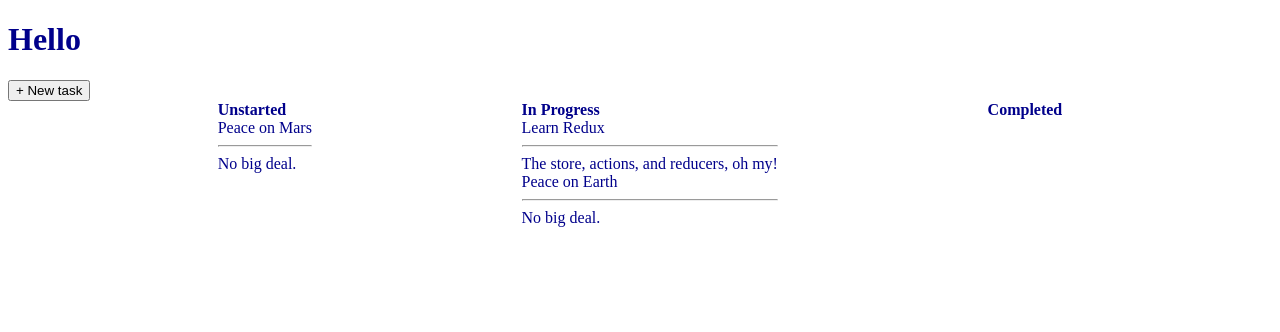
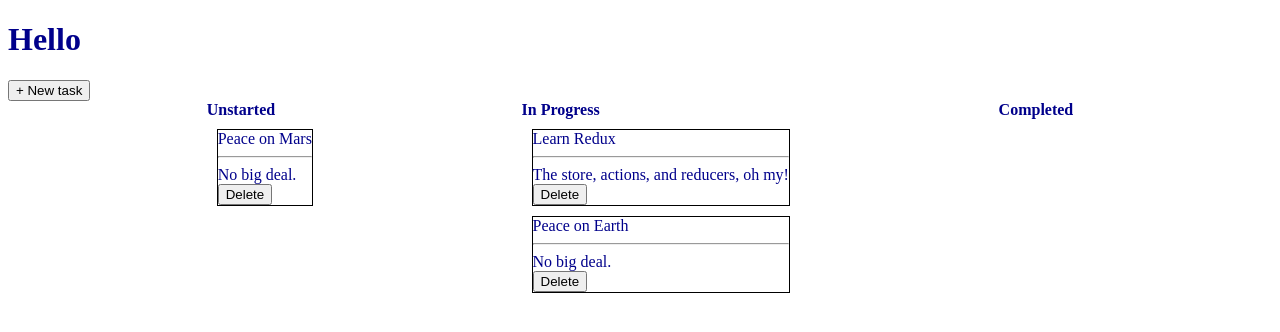
Before and after one commit to ankozlov98/Kanban, a React app: page / in a window 1280 px wide. Shown: the top 332 px of the page. Built offline with nearby package versions, Linux system fonts and the light colour scheme.

Commit message:
Added Delete functions

```diff
--- a/src/App.tsx
+++ b/src/App.tsx
@@ -3,12 +3,12 @@ import React, { Dispatch, useEffect, useState } from 'react'
 import { connect } from 'react-redux'
 import { TaskType } from './index'
 import TasksPage from './Components/TasksPage'
-import { CreateTask, CreateTaskType } from './Redux/actions'
+import { CreateTask, CreateTaskType, DeleteTask, DeleteTaskType } from './Redux/actions'
 
 
 type PropTaskType = {
-    tasks: TaskType[]
-    dispatch: React.Dispatch<any>
+    tasks: TaskType[],
+    dispatch: React.Dispatch<any>,
 }
 
 const mockArray: TaskType[] = [{
@@ -25,19 +25,23 @@ const App = (props: PropTaskType) => {
         props.dispatch(CreateTask({ title, description }))
         }
 
+    const onDeleteTask = ({ title, description, taskId, status }: DeleteTaskType) => {
+            props.dispatch(DeleteTask({ title, description, taskId, status }))
+            }
+
     const [mock, setMock] = useState<TaskType[]>(mockArray)
 
     useEffect(() => {
         setMock(props.tasks)
-    }, [props.tasks])
+    }, [props.tasks, onDeleteTask, onCreateTask])
 
-    console.log(props)
     return (
         <div className='body'>
             <h1>Hello</h1>
             <TasksPage
                 tasks={mock}
                 onCreateTask={onCreateTask}
+                onDeleteTask={onDeleteTask}
             />
         </div>
     )
--- a/src/Components/Task.tsx
+++ b/src/Components/Task.tsx
@@ -1,6 +1,19 @@
 import React from 'react'
+import { DeleteTaskType } from '../Redux/actions'
 
-const Task = (props: { task: { title: string, description: string } }) => {
+
+const Task = (props: { task: { title: string, description: string, id: number }, status: string, key: number,
+    onDeleteTasks: ({ title, description, taskId, status }: DeleteTaskType) => void }) => {
+    const DeleteTask = () => {
+        console.log(props.task.id)
+        props.onDeleteTasks({
+            title: props.task.title,
+            description: props.task.description,
+            taskId: props.task.id,
+            status: props.status
+        })
+    }
+
     return (
         <div className="task">
             <div className="task­header">
@@ -9,6 +22,7 @@ const Task = (props: { task: { title: string, description: string } }) => {
         </div>
         <hr />
         <div className="task­body">{props.task.description}</div>
+        <button onClick={DeleteTask}>Delete</button>
         </div>
         )
 }
--- a/src/Components/TasksList.tsx
+++ b/src/Components/TasksList.tsx
@@ -1,19 +1,24 @@
 import React from 'react'
 import { TaskType } from '../index'
+import { DeleteTaskType } from '../Redux/actions'
 import Task from './Task'
 
 
 
-const TaskList = (props: { status: string; tasks: TaskType[] }) => {
+const TaskList = (props:
+    { status: string;
+        tasks: TaskType[];
+        onDeleteTasks: ({ title, description, taskId, status }: DeleteTaskType)
+        => void }) => {
     return (
         <div className="task­list">
-        <div className="task­list­title">
-            <strong>{props.status}</strong>
-        </div>
-            {props.tasks.map(task => (
-                <Task key={task.id} task={task} />
+            <div className="task­list­title">
+                <strong>{props.status}</strong>
+            </div>
+            {props.tasks.map(task => ( (task.title && task.description) ?
+                <Task key={task.id} task={task} status={props.status} onDeleteTasks={props.onDeleteTasks}/> : ""
             ))}
         </div>
-)
+    )
 }
 export default TaskList
--- a/src/Components/TasksPage.tsx
+++ b/src/Components/TasksPage.tsx
@@ -1,17 +1,18 @@
 import { Action } from '@reduxjs/toolkit'
 import React, { Component, useEffect, useState } from 'react'
 import { TaskType } from '..'
-import { CreateTaskType } from '../Redux/actions'
+import { CreateTaskType, DeleteTaskType } from '../Redux/actions'
 import TaskList from './TasksList'
 
 
 
-const TASK_STATUSES = ['Unstarted', 'In Progress', 'Completed']
+export const TASK_STATUSES = ['Unstarted', 'In Progress', 'Completed']
 
 
 type PropTaskType = {
     tasks: TaskType[]
     onCreateTask: ({ title, description }: CreateTaskType) => void
+    onDeleteTask: ({ title, description, taskId, status }: DeleteTaskType) => void
 }
 
 type NewTaskType = {
@@ -23,7 +24,6 @@ const TasksPage = (props: PropTaskType) => {
 
     const [tasksState, setTasks] = useState<TaskType[]>([])
 
-    const [newTask, setNewTask] = useState<NewTaskType>()
 
 
     const [visibility, setVisibility] = useState(false)
@@ -52,26 +52,19 @@ const TasksPage = (props: PropTaskType) => {
         setDescription('')
     }
 
-    const onCreateTask = (e: { preventDefault: () => void }) => {
-        e.preventDefault()
-        setNewTask({
-            title: title,
-            description: description
-        })
-        resetForm()
 
-    }
-
-    useEffect(() => {
-        console.log(newTask)
-    }, [onCreateTask])
 
     const renderTasks = () => {
         return TASK_STATUSES.map(status => {
             const statusTasks = tasksState.filter(task => task.status === status)
-            return <TaskList key={status} status={status} tasks={statusTasks} />
+            return <TaskList key={status} status={status} tasks={statusTasks} onDeleteTasks={props.onDeleteTask}/>
         })
 
+    }
+    const handleSubmit = (e: React.FormEvent<HTMLFormElement>) => {
+        e.preventDefault()
+        props.onCreateTask({title: title, description: description })
+        resetForm()
     }
 
     useEffect(() => {
@@ -79,7 +72,7 @@ const TasksPage = (props: PropTaskType) => {
         return () => {
             setTasks(props.tasks)
         }
-    }, [props.tasks, renderTasks])
+    })
 
 
 
@@ -97,7 +90,7 @@ const TasksPage = (props: PropTaskType) => {
                 </button>
             </div>
             {visibility && (
-                <form className="task­list­form" onSubmit={onCreateTask}>
+                <form className="task­list­form" onSubmit={handleSubmit}>
                     <input
                         className="full­width­input"
                         onChange={onTitleChange}
@@ -131,4 +124,4 @@ const TasksPage = (props: PropTaskType) => {
 }
 
 
-export default TasksPage
+export default TasksPage;
--- a/src/Redux/actions/index.ts
+++ b/src/Redux/actions/index.ts
@@ -1,13 +1,19 @@
 let _id = 1
 
 export function uniqueId() {
-    1
     return _id++
 }
 
 export type CreateTaskType = {
     title: string,
     description: string
+}
+
+export type DeleteTaskType = {
+    title: string,
+    description: string,
+    taskId: number,
+    status: string
 }
 
 export const CreateTask = ({title, description}: CreateTaskType) => {
@@ -21,3 +27,15 @@ export const CreateTask = ({title, description}: CreateTaskType) => {
         }
     })
 }
+
+export const DeleteTask = ({title, description, taskId, status}: DeleteTaskType) => {
+    return ({
+     type: 'DELETE_TASK',
+         payload: {
+             id: taskId,
+             title,
+             description,
+             status: status,
+         }
+     })
+}
--- a/src/Redux/reducers/index.ts
+++ b/src/Redux/reducers/index.ts
@@ -26,5 +26,13 @@ const mockTasks: TaskType[] = [
 
 
 export default function tasks(state = { tasks: mockTasks }, action: any ) {
+    if (action.type === 'CREATE_TASK') {
+
+        return { tasks: state.tasks.concat(action.payload) }
+        }
+    if (action.type === 'DELETE_TASK') {
+        return { tasks: state.tasks.filter((task) => task.id !== action.payload.id) }
+    }
+
     return state
 }
--- a/src/index.css
+++ b/src/index.css
@@ -7,3 +7,13 @@ body {
   flex-direction: row;
   justify-content: space-evenly ;
 }
+
+.task {
+  border: 1px black solid;
+  margin: 10px;
+}
+
+.task­header {
+  display: flex;
+  flex-direction: column;
+}
--- a/src/index.tsx
+++ b/src/index.tsx
@@ -6,7 +6,8 @@ import App from './App'
 
 
 import './index.css'
-import tasks from './Redux/reducers'
+import tasks from './Redux/reducers/index'
+
 
 export type TaskType = {
     id: number,
```
